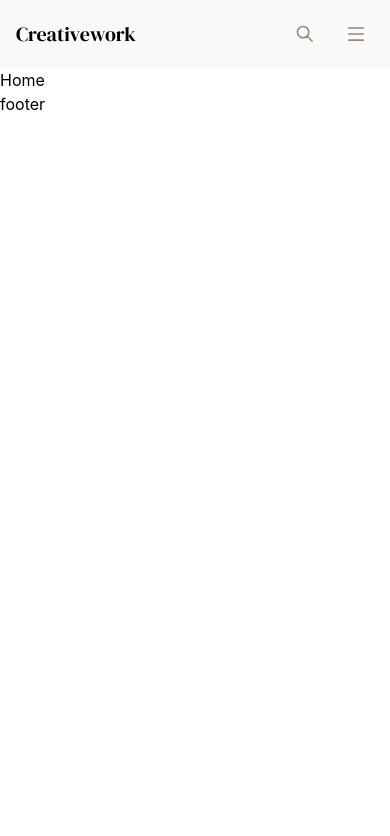
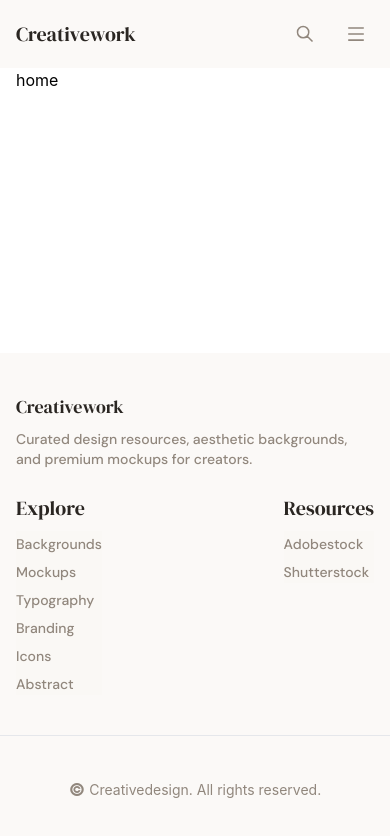
Before and after one commit to shakilcreativework/creativework, a React (Vite) app: page / in a window 390 px wide. Shown: the top 836 px of the page. Built offline with nearby package versions, Linux system fonts and the light colour scheme.

Commit message:
now, navbar and footer goor responsive as a pro website

```diff
--- a/src/App.jsx
+++ b/src/App.jsx
@@ -10,9 +10,10 @@ function App() {
   return (
     <div>
       <Navbar />
-      <Outlet />
+      <div className='min-h-[calc(100vh-559px)] md:min-h-[calc(100vh-457px)]'>
+        <Outlet />
+      </div>
       <Footer />
-
       <ToastContainer />
     </div>
   )
--- a/src/context/AppProviders.jsx
+++ b/src/context/AppProviders.jsx
@@ -17,6 +17,12 @@ const AppProviders = ({ children }) => {
         { name: "Abstract", path: "/abstract" },
     ];
 
+    // resources
+    const resources = [
+        { name: "Adobestock", path: "https://stock.adobe.com" },
+        { name: "Shutterstock", path: "https://www.shutterstock.com/" },
+    ];
+
     // categories
     const categories = [
         "All",
@@ -33,6 +39,7 @@ const AppProviders = ({ children }) => {
         posts,
         categories,
         navLinks,
+        resources,
     };
     return (
         <AppContexts.Provider value={value}>
--- a/src/pages/Home/Home.jsx
+++ b/src/pages/Home/Home.jsx
@@ -1,10 +1,13 @@
+import Container from "../../shared/Container/Container";
 
 
 const Home = () => {
 
     return (
         <>
-            Home
+            <Container>
+                home
+            </Container>
         </>
     );
 };
--- a/src/shared/Footer/Footer.jsx
+++ b/src/shared/Footer/Footer.jsx
@@ -1,9 +1,71 @@
-import React from 'react';
+import React, { useContext } from 'react';
+import Container from '../Container/Container';
+import AppContexts from '../../context/AppContexts';
+import { NavLink } from 'react-router';
 
 const Footer = () => {
+    const { navLinks, resources } = useContext(AppContexts);
+    console.log(resources);
+
     return (
-        <div>
-            footer
+        <div className='bg-[#faf8f5cc] py-10'>
+            <Container>
+                <div className='flex flex-col md:flex-row justify-between gap-6 md:gap-4 lg:gap-7'>
+                    <div className=' space-y-2'>
+                        <h2 className="text-lg font-normal text-[#2a2622] dm-serif">
+                            Creative<span>w</span>ork
+                        </h2>
+                        <p className="dm-sans text-sm text-[#91877d] font-medium">Curated design resources, aesthetic backgrounds, and premium mockups for creators.
+
+                        </p>
+                    </div>
+                    <div className='flex justify-between gap-6 md:gap-4 lg:gap-7 md:w-2/7'>
+                        <div className=' space-y-2'>
+                        <h4 className="text-[20px] text-[#2a2622] font-medium dm-serif">
+                            Explore
+                        </h4>
+                        <ul
+                            className={`flex flex-col bg-[#faf8f5cc] gap-1`}
+                        >
+                            {navLinks.map((nav) => (
+                                <li key={nav.name}>
+                                    <NavLink
+                                        to={nav.path}
+                                        className="dm-sans text-sm text-[#91877d] hover:text-gray-700 transition-all font-medium"
+                                    >
+                                        {nav.name}
+                                    </NavLink>
+                                </li>
+                            ))}
+                        </ul>
+                    </div>
+                    <div className=' space-y-2'>
+                        <h4 className="text-[20px] text-[#2a2622] font-medium dm-serif">
+                            Resources
+                        </h4>
+                        <ul
+                            className={`flex flex-col bg-[#faf8f5cc] gap-1`}
+                        >
+                            {resources.map((nav) => (
+                                <li key={nav.name}>
+                                    <NavLink
+                                        to={nav.path}
+                                        className="dm-sans text-sm text-[#91877d] hover:text-gray-700 transition-all font-medium"
+                                    >
+                                        {nav.name}
+                                    </NavLink>
+                                </li>
+                            ))}
+                        </ul>
+                    </div>
+                    </div>
+
+                </div>
+            </Container>
+            <hr className='text-gray-200 my-10' />
+            <div className='text-center'>
+                            <span className='flex items-center justify-center gap-1 text-sm text-[#91877d]'><span className='text-lg font-bold'>&copy;</span> Creativedesign. All rights reserved.</span>
+            </div>
         </div>
     );
 };
--- a/src/shared/Navbar/Navbar.jsx
+++ b/src/shared/Navbar/Navbar.jsx
@@ -21,7 +21,7 @@ const Navbar = () => {
         <div className="bg-[#faf8f5cc] sticky py-4 ">
             <Container>
                 <nav className="flex justify-between items-center w-full z-50 ">
-                    <h2 className="text-[20px] font-medium dm-serif">
+                    <h2 className="text-[20px] text-[#2a2622] font-medium dm-serif">
                         Creative<span>w</span>ork
                     </h2>
                     {/* large devices */}
```
